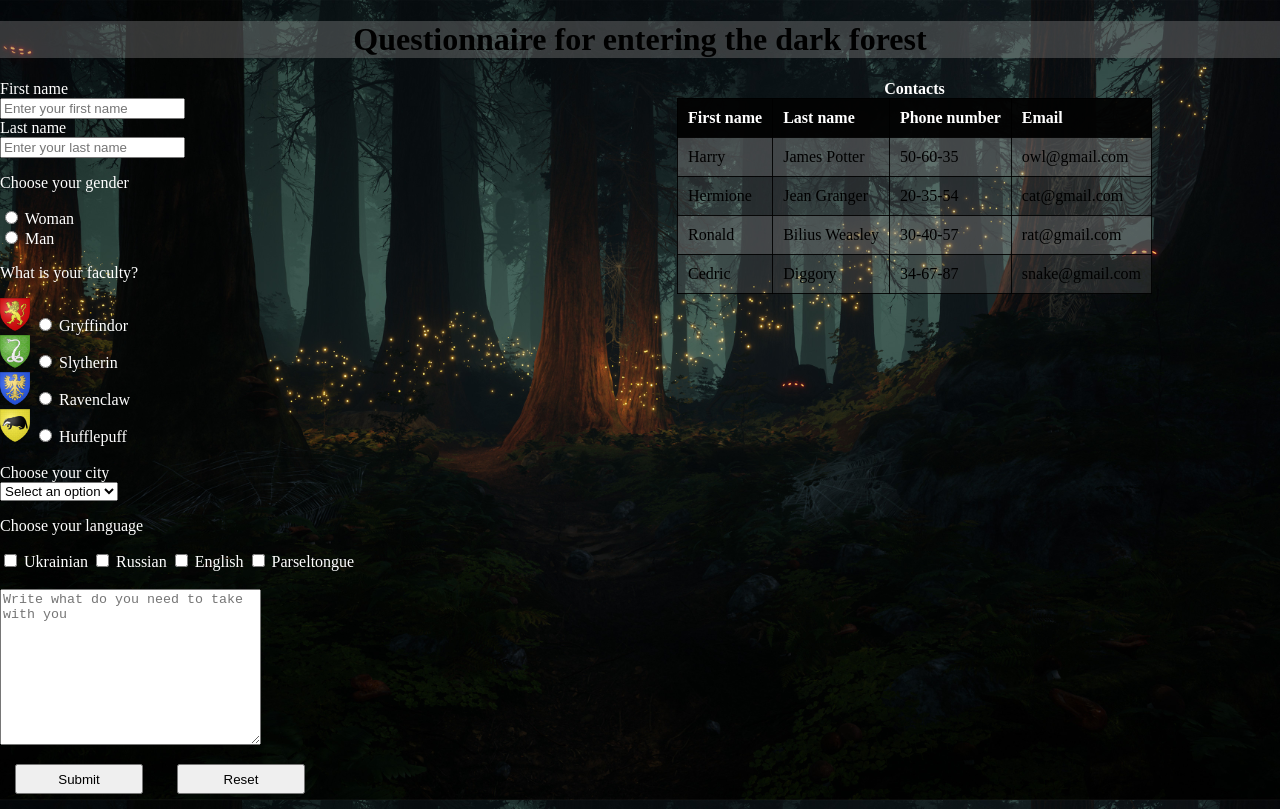
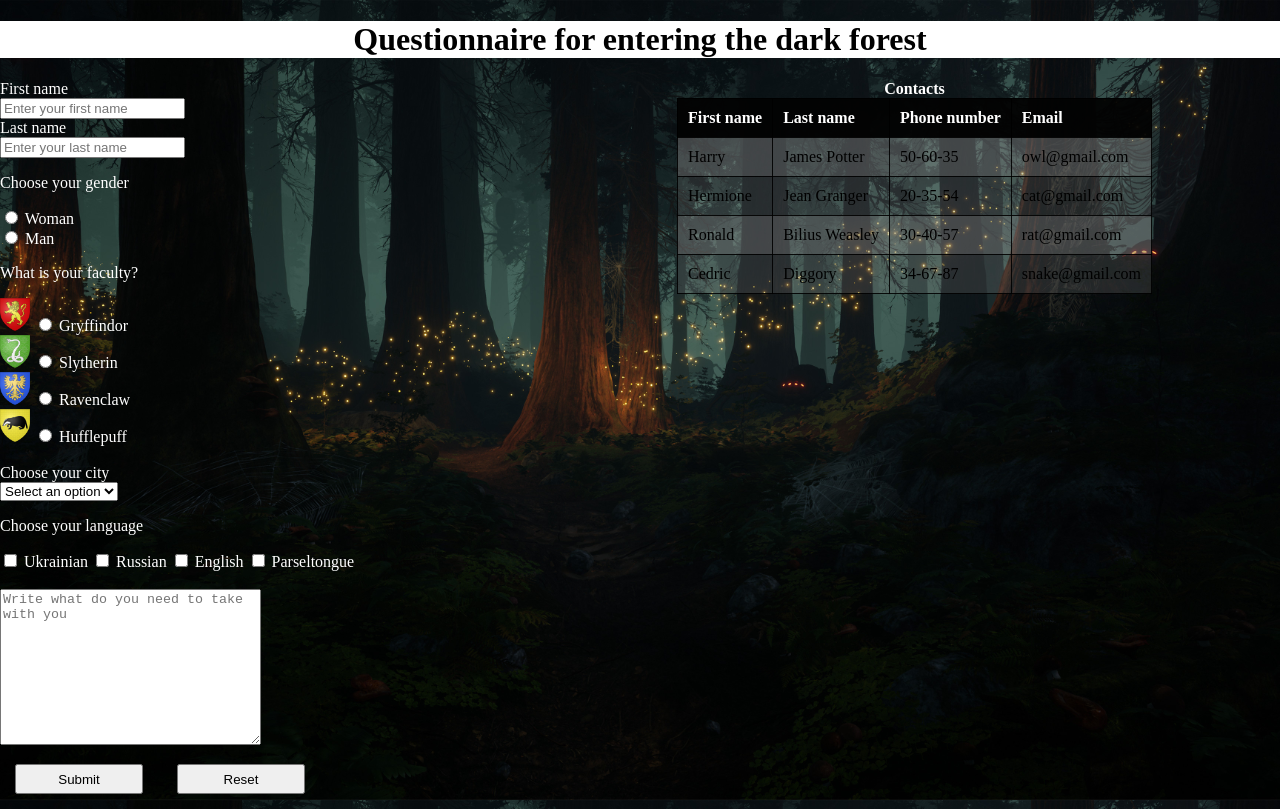
Before and after one commit to Iyatsiuk/Homeworks, a plain HTML site: page hm_2/index.html in a window 1280 px wide. Drawn offline with Linux system fonts and the light colour scheme.

Commit message:
change color h1

```diff
--- a/hm_2/style.css
+++ b/hm_2/style.css
@@ -10,7 +10,7 @@ body {
 }
 h1 {
   text-align: center;
-  background-color: #88888860;
+  background-color: white;
 }
 caption {
   color: #ffffff;
```
